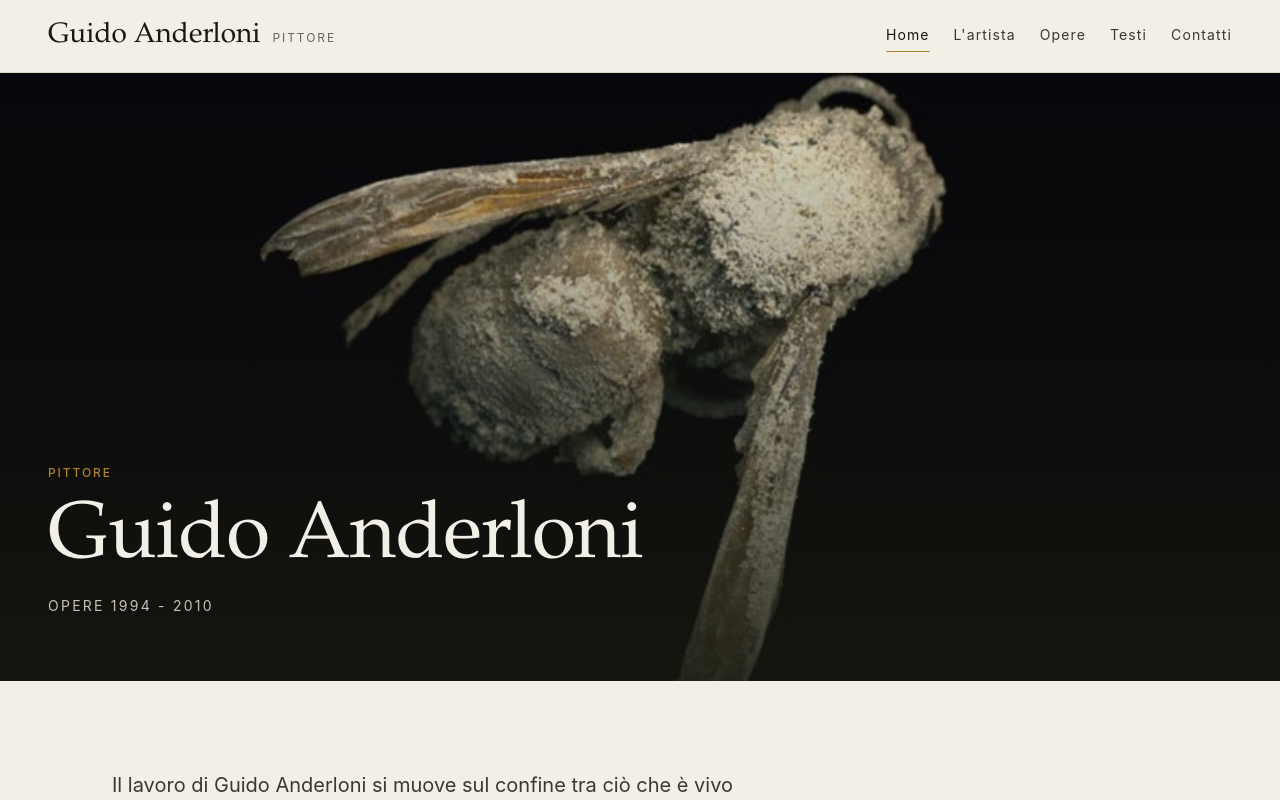
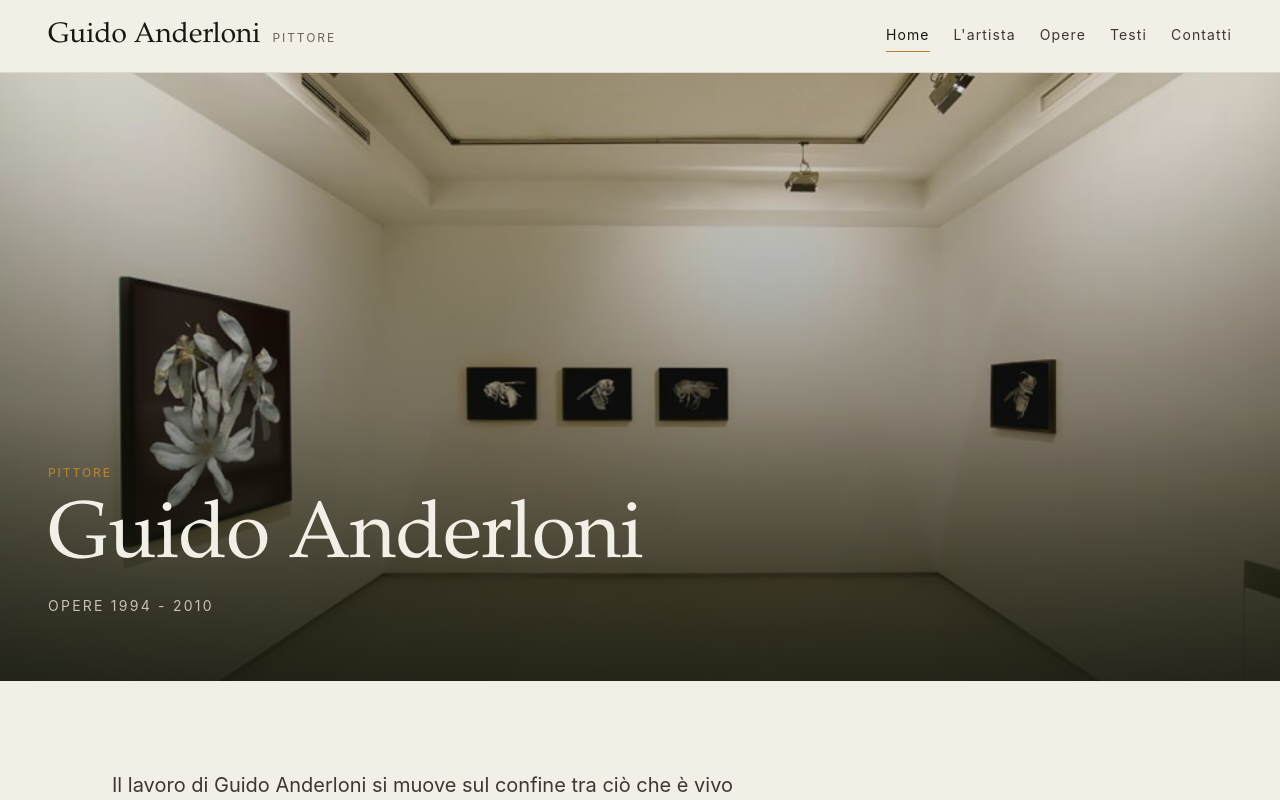
Before and after one commit to murphy-afk/anderloni, a React (Vite) app in the folder client/: page / in a window 1280 px wide. Shown: the top 800 px of the page. Built offline with nearby package versions, Linux system fonts and the light colour scheme.

Commit message:
swapped hero to largest available source image

```diff
--- a/client/src/data/site.js
+++ b/client/src/data/site.js
@@ -27,9 +27,11 @@ export const home = {
   eyebrow: 'Pittore',
   title: 'Guido Anderloni',
   subtitle: 'Opere 1994 - 2010',
-  // Hero image: a dark ground still life, full width.
-  heroImage: '/works/full/images_____06_10_cen002.jpg',
-  heroAlt: 'Natura morta su fondo nero: un insetto coperto di cenere',
+  // Hero image: an installation view of the exhibition, full width. It is
+  // the largest landscape file on the source site (1000x686), which keeps
+  // the full bleed hero as sharp as the available material allows.
+  heroImage: '/works/full/images_____dab_gen_view_dab02.jpg',
+  heroAlt: "Vista dell'allestimento in galleria: le opere esposte sulle pareti",
   lead:
     "Il lavoro di Guido Anderloni si muove sul confine tra ciò che è vivo e ciò che è morto. Nature morte, insetti, fiori appassiti e oggetti domestici diventano il pretesto per un'indagine paziente sulla trasformazione della materia.",
   second:
--- a/client/src/pages/Home.jsx
+++ b/client/src/pages/Home.jsx
@@ -29,8 +29,8 @@ export default function Home() {
           className="hero__image"
           src={asset(home.heroImage)}
           alt={home.heroAlt}
-          width={800}
-          height={612}
+          width={1000}
+          height={686}
           fetchPriority="high" />
         <div className="hero__body container container--wide">
           <div className="hero__text flow">
```
